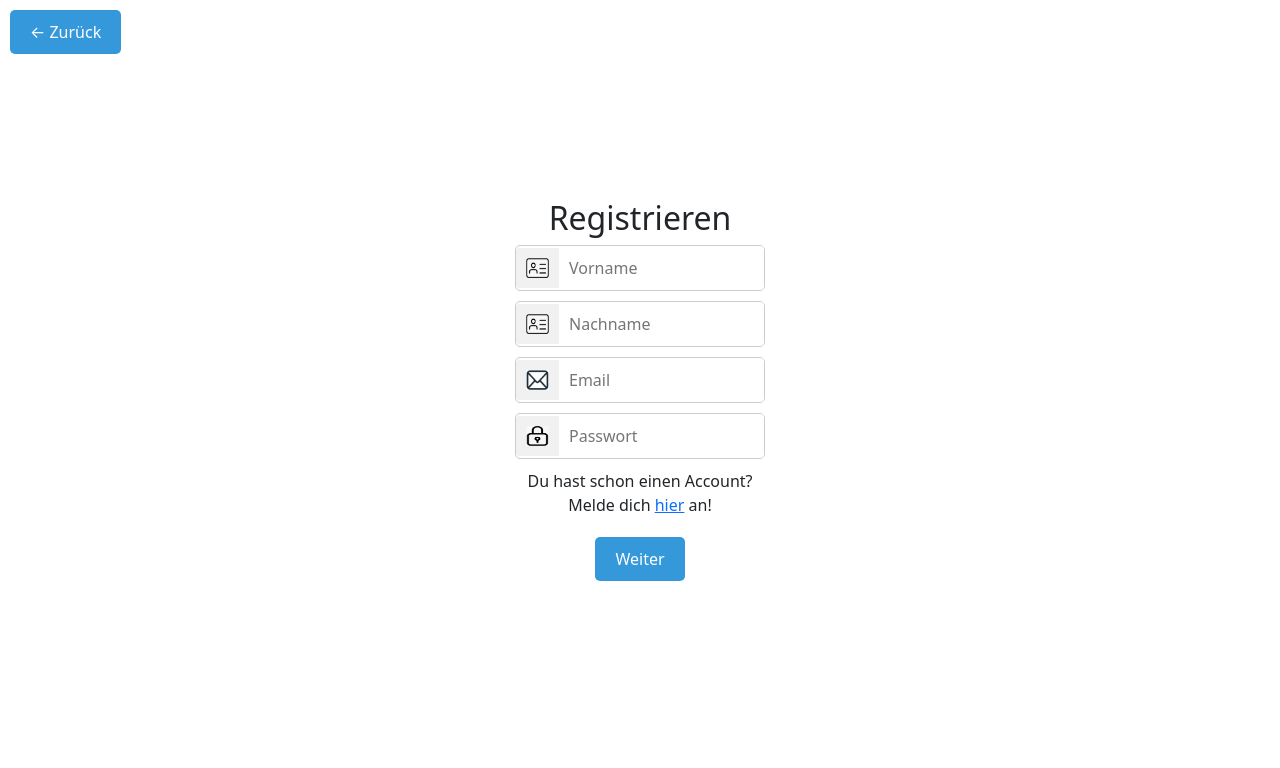
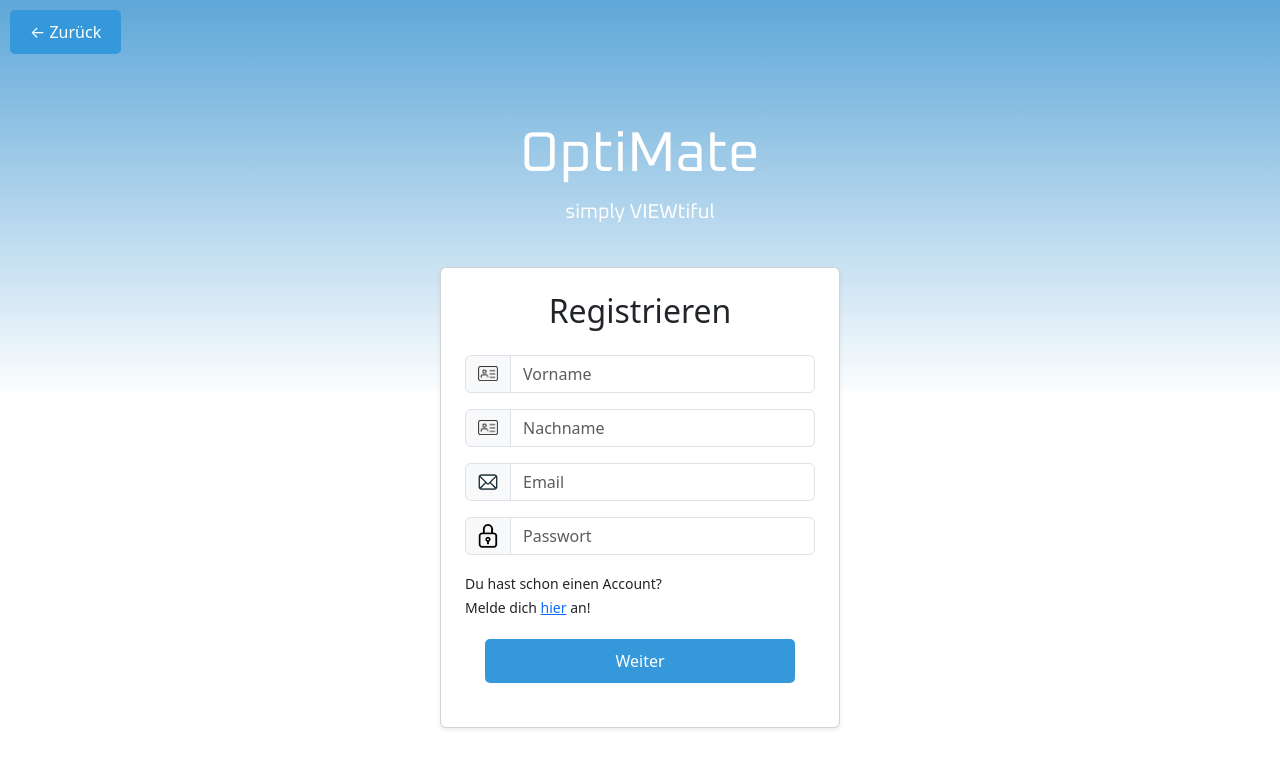
Before and after one commit to coldzeraa/MPR4PTG2, a React (Create React App) app in the folder frontend/: page /registry in a window 1280 px wide. Shown: the top 768 px of the page. Built offline with nearby package versions, Linux system fonts and the light colour scheme.

Commit message:
Add Styling

```diff
--- a/frontend/src/components/Login.js
+++ b/frontend/src/components/Login.js
@@ -139,48 +139,63 @@ function Login() {
       console.error("Failed to submit form:", error);
     }
   };
+  return (
+    <div className="container-fluid d-flex flex-column min-vh-100 justify-content-center align-items-center bg-light background-all">
+      {/* Logo */}
+      <LogoTop />
+      <BackButton onClick={navigateToWelcomeScreen} />
+      {/* Login Card */}
+      <div className="card shadow-sm p-4" style={{ maxWidth: '400px', width: '100%' }}>
+        <h2 className="text-center mb-4">Einloggen</h2>
 
-  return (
-    // Formatting
-    <div className="container-fluid p-3 background-all" style={{ height: "100vh" }}>
-      <LogoTop />
-      {/*Back Button, Logo and Text on Page*/}
-      <BackButton onClick={navigateToWelcomeScreen} />
-      <div className="content">
-        {/*Input Form*/}
-        <h2>Einloggen</h2>
-        <form method="POST">
-          <div className="input-container">
-            <div className="icon">
-              <img src={emailIcon} alt="Email Icon" />
-            </div>
+        <form method="POST" onSubmit={handleSubmit}>
+          {/* Email Field */}
+          <div className="mb-3">
+            <div className="input-group">
+              <span className="input-group-text">
+                <img src={emailIcon} alt="Email Icon" style={{ width: '20px' }} />
+              </span>
               <input
                 type="email"
                 id="email"
                 name="email"
                 value={formData.email}
                 onChange={handleChange}
+                className="form-control"
                 placeholder="Email"
+                required
               />
             </div>
+          </div>
 
-          <div class="input-container">
-            <div class="icon">
-              <img src={passwordIcon} alt="Password Icon" />
-            </div>
+          {/* Password Field */}
+          <div className="mb-3">
+            <div className="input-group">
+              <span className="input-group-text">
+                <img src={passwordIcon} alt="Password Icon" style={{ width: '20px' }} />
+              </span>
               <input
                 type="password"
                 id="password"
                 name="password"
-              placeholder="Passwort"
                 value={formData.password}
                 onChange={handleChange}
+                className="form-control"
+                placeholder="Passwort"
+                required
               />
             </div>
-          <div>
-            Du hast noch keinen Account? <br /> Registriere dich{" "}
-            <a href="/registry"> hier</a>!
           </div>
+
+          {/* Register Link */}
+          <div className="text-center mb-3">
+            <small>
+              Du hast noch keinen Account? <a href="/registry">Registriere dich hier!</a>
+            </small>
+          </div>
+
+          {/* Submit Button */}
+          <div className="d-grid">
           <button
             className="button"
             type="submit"
@@ -189,11 +204,13 @@ function Login() {
           >
             Weiter
           </button>
+          </div>
         </form>
-
       </div>
     </div>
   );
-}
+};
+
+
 
 export default Login;
--- a/frontend/src/components/Registry.js
+++ b/frontend/src/components/Registry.js
@@ -3,6 +3,7 @@ import { useState } from "react";
 import nameIcon from "./../images/nameIcon.png";
 import emailIcon from "./../images/emailIcon.png";
 import passwordIcon from "./../images/passwordIcon.png";
+import LogoTop from "./LogoTop";
 
 function Registry() {
   // Create navigate
@@ -45,72 +46,100 @@ function Registry() {
 
   return (
     // Formatting
-    <div className="container-fluid d-flex align-items-center justify-content-center">
+    <div className="container-fluid d-flex flex-column min-vh-100 justify-content-center align-items-center bg-light background-all">
+      {/* Logo */}
+      <LogoTop />
       {/*Back Button, Logo and Text on Page*/}
       <BackButton onClick={navigateToWelcomeScreen} />
-      <div className="content">
+
+      {/*Registry Card*/}
+      <div className="card shadow-sm p-4" style={{ maxWidth: '400px', width: '100%' }}>
         {/*Input Form*/}
-        <h2>Registrieren</h2>
+        <h2 className="text-center mb-4">Registrieren</h2>
         <form method="POST">
-          <div className="input-container">
-            <div className="icon">
-              <img src={nameIcon} alt="Name Icon" />
-            </div>
+
+          {/* Vorname Field */}
+          <div className="mb-3">
+            <div className="input-group">
+              <span className="input-group-text">
+                <img src={nameIcon} alt="Name Icon" style={{ width: '20px' }} />
+              </span>
               <input
                 type="text"
                 id="firstName"
                 name="firstName"
-              placeholder="Vorname"
                 value={formData.firstName}
                 onChange={handleChange}
+                className="form-control"
+                placeholder="Vorname"
+                required
               />
             </div>
+          </div>
 
-          <div className="input-container">
-            <div className="icon">
-              <img src={nameIcon} alt="Name Icon" />
-            </div>
+          {/* Nachname Field */}
+          <div className="mb-3">
+            <div className="input-group">
+              <span className="input-group-text">
+                <img src={nameIcon} alt="Surname Icon" style={{ width: '20px' }} />
+              </span>
               <input
                 type="text"
                 id="lastName"
                 name="lastName"
-              placeholder="Nachname"
                 value={formData.lastName}
                 onChange={handleChange}
+                className="form-control"
+                placeholder="Nachname"
+                required
               />
             </div>
+          </div>
 
-          <div className="input-container">
-            <div className="icon">
-              <img src={emailIcon} alt="Email Icon" />
-            </div>
+          {/* Email Field */}
+          <div className="mb-3">
+            <div className="input-group">
+              <span className="input-group-text">
+                <img src={emailIcon} alt="Email Icon" style={{ width: '20px' }} />
+              </span>
               <input
-              type="text"
+                type="email"
                 id="email"
                 name="email"
-              placeholder="Email"
                 value={formData.email}
                 onChange={handleChange}
+                className="form-control"
+                placeholder="Email"
+                required
               />
             </div>
+          </div>
 
-          <div className="input-container">
-            <div className="icon">
-              <img src={passwordIcon} alt="Email Icon" />
-            </div>
+          {/* Passwort Field */}
+          <div className="mb-3">
+            <div className="input-group">
+              <span className="input-group-text">
+                <img src={passwordIcon} alt="Password Icon" style={{ width: '20px' }} />
+              </span>
               <input
-              type="text"
+                type="password"
                 id="password"
                 name="password"
-              placeholder="Passwort"
                 value={formData.password}
                 onChange={handleChange}
+                className="form-control"
+                placeholder="Passwort"
+                required
               />
             </div>
+          </div>
           <div>
+            <small>
               Du hast schon einen Account? <br /> Melde dich{" "}
               <a href="/login"> hier</a> an!
+            </small>
           </div>
+          <div className="d-grid">
             <button
               className="button"
               type="submit"
@@ -119,6 +148,7 @@ function Registry() {
             >
               Weiter
             </button>
+          </div>
         </form>
       </div>
     </div>
```
Also changed, not shown: 1 other file (tests, documents, lock files or other folders). Lines whose indentation alone changed are shown as unchanged.
